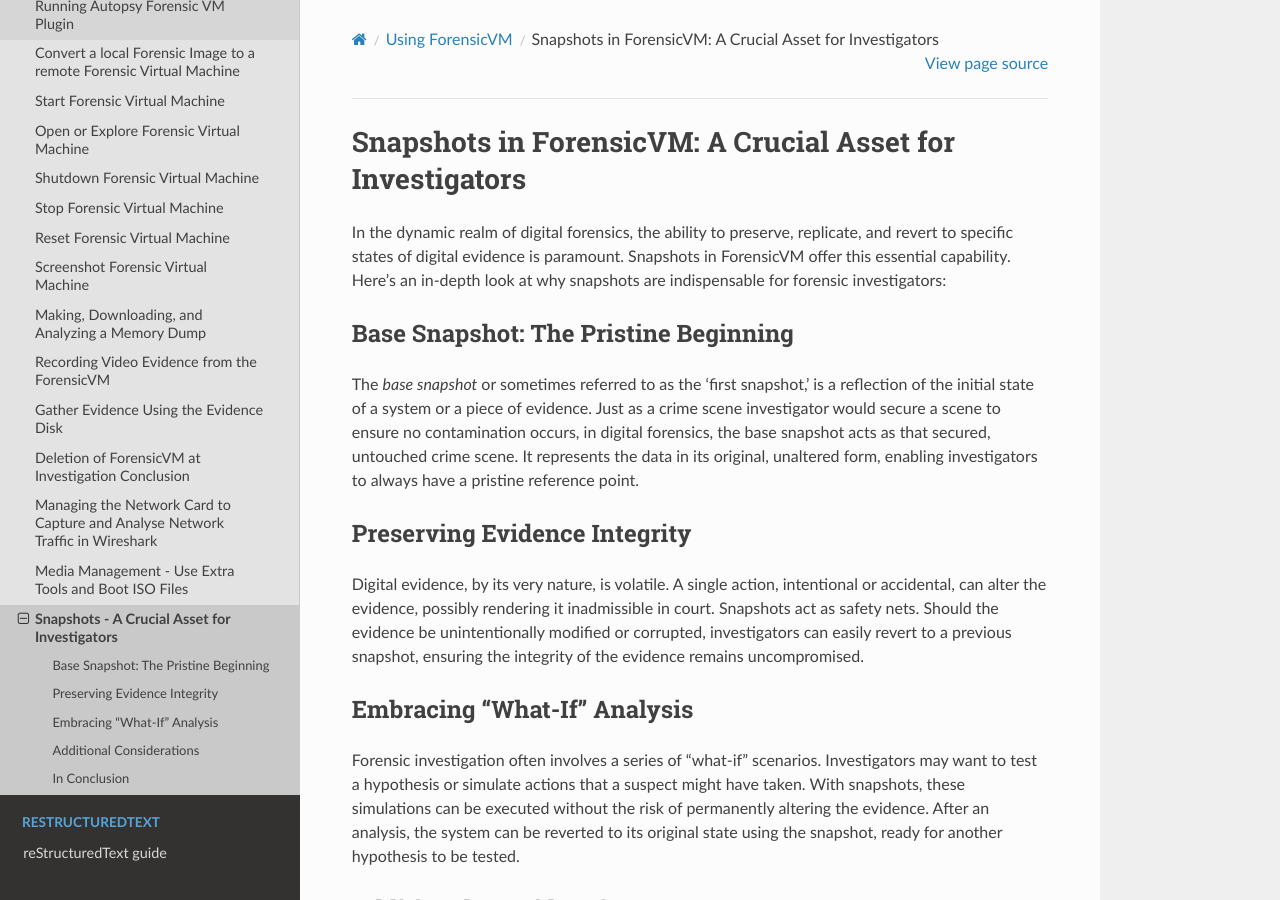
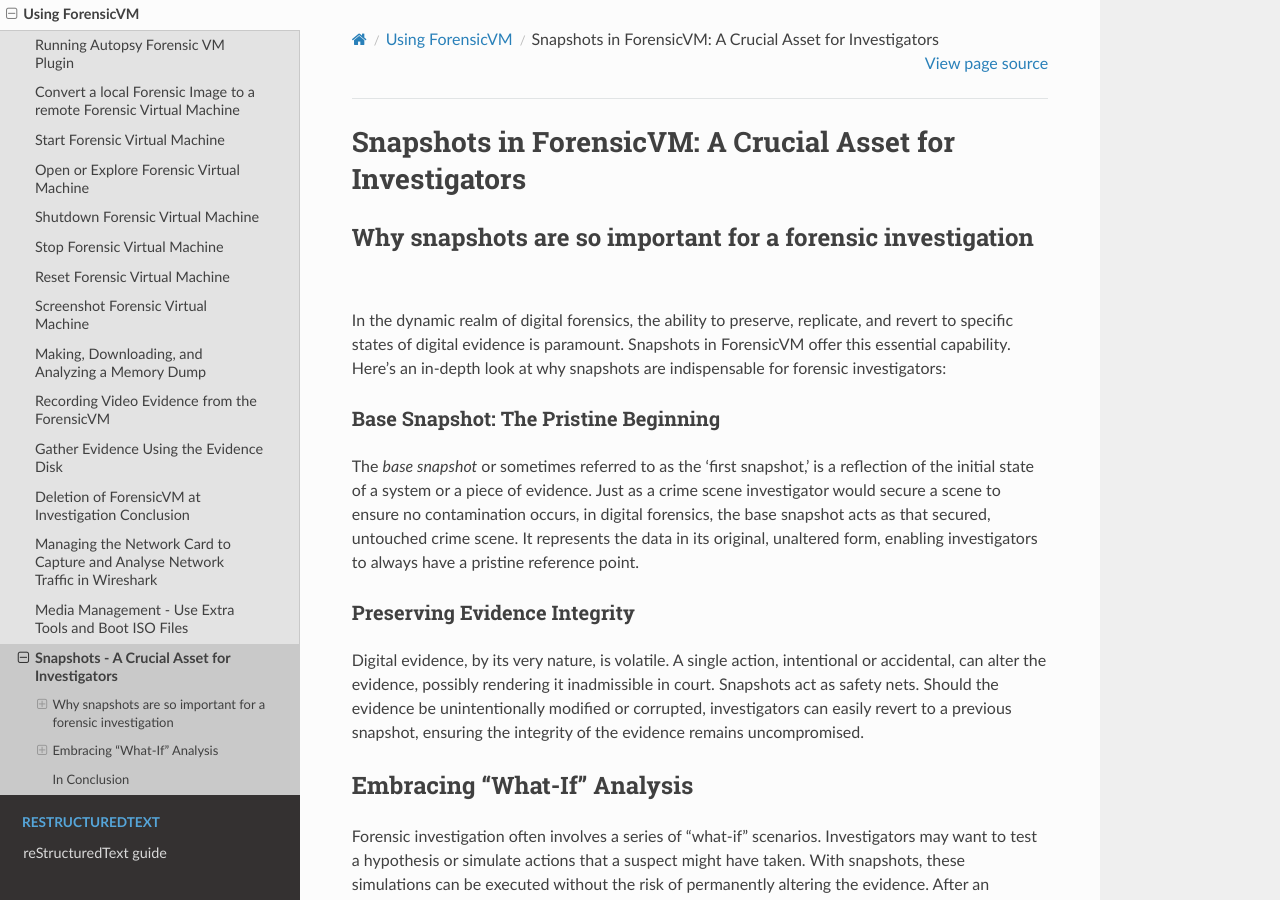
Before and after one commit to nunomourinho/forensicVmAutopsyUserManual, a Sphinx documentation site: the page built from docs/user/snapshot.rst, in a window 1280 px wide and 900 px high. Built offline with Sphinx 7.4.7 and the Read the Docs theme 2.0.0, drawn with Linux system fonts in a browser that asks for light colours; pages that are not in the unit, such as notebooks, are missing from menus.

Commit message:
Update snapshot.rst

```diff
--- a/docs/user/snapshot.rst
+++ b/docs/user/snapshot.rst
@@ -1,15 +1,18 @@
 Snapshots in ForensicVM: A Crucial Asset for Investigators
 ==========================================================
+
+Why snapshots are so important for a forensic investigation
+------------------------------------------------------------
 
 In the dynamic realm of digital forensics, the ability to preserve, replicate, and revert to specific states of digital evidence is paramount. Snapshots in ForensicVM offer this essential capability. Here's an in-depth look at why snapshots are indispensable for forensic investigators:
 
 Base Snapshot: The Pristine Beginning
---------------------------------------
+***************************************
 
 The *base snapshot* or sometimes referred to as the 'first snapshot,' is a reflection of the initial state of a system or a piece of evidence. Just as a crime scene investigator would secure a scene to ensure no contamination occurs, in digital forensics, the base snapshot acts as that secured, untouched crime scene. It represents the data in its original, unaltered form, enabling investigators to always have a pristine reference point.
 
 Preserving Evidence Integrity
------------------------------
+******************************
 
 Digital evidence, by its very nature, is volatile. A single action, intentional or accidental, can alter the evidence, possibly rendering it inadmissible in court. Snapshots act as safety nets. Should the evidence be unintentionally modified or corrupted, investigators can easily revert to a previous snapshot, ensuring the integrity of the evidence remains uncompromised.
 
@@ -19,7 +22,7 @@
 Forensic investigation often involves a series of "what-if" scenarios. Investigators may want to test a hypothesis or simulate actions that a suspect might have taken. With snapshots, these simulations can be executed without the risk of permanently altering the evidence. After an analysis, the system can be reverted to its original state using the snapshot, ready for another hypothesis to be tested.
 
 Additional Considerations
--------------------------
+**************************
 
 1. **Documentation and Chain of Custody**: Every snapshot can serve as a documented step in the investigative process, aiding in maintaining a clear chain of custody.
 
@@ -30,7 +33,6 @@
 
 
 
-
 In Conclusion
 -------------
 
```
